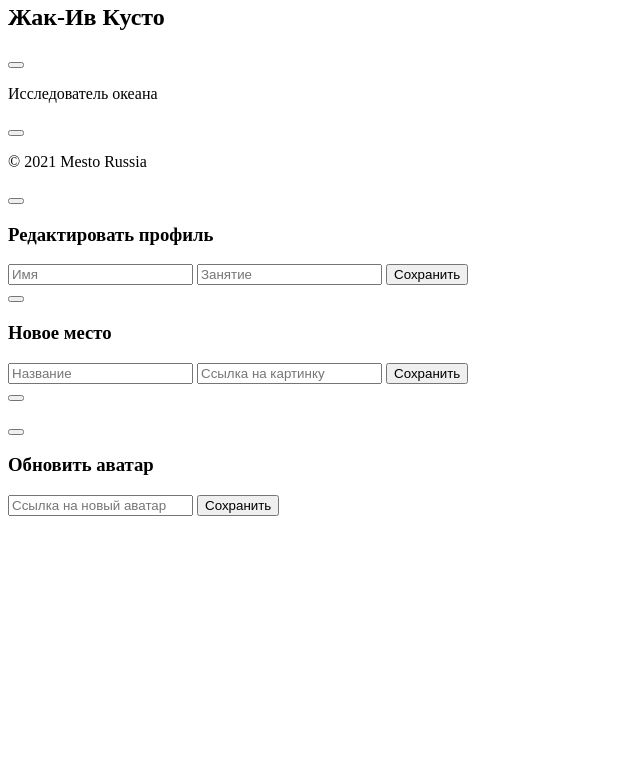
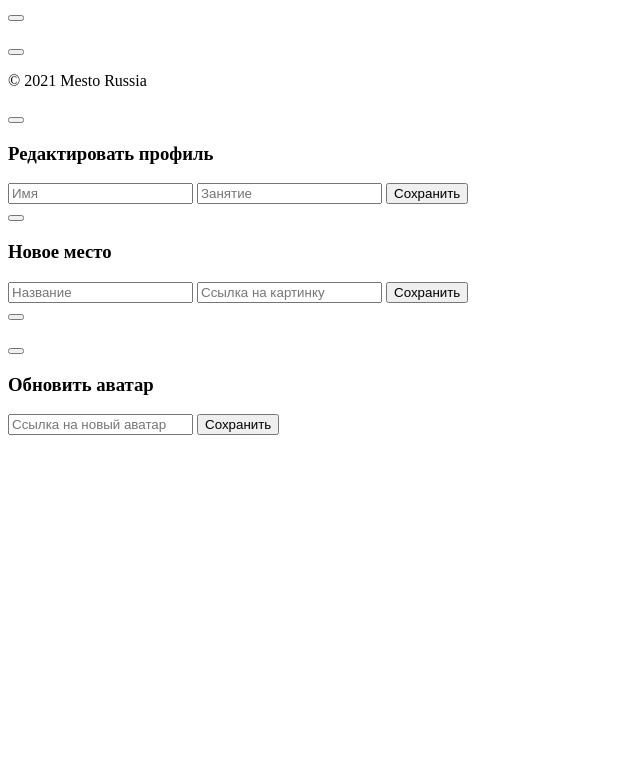
Before and after one commit to milamor-dev/mesto-project-ff, a website: page src/index.html in a window 1280 px wide. Shown: the part 42-800 px from the top of the page, without its empty margins (0-640 px from the left). Drawn offline with Linux system fonts and the light colour scheme.

Commit message:
правки после ревью 1

```diff
--- a/src/index.html
+++ b/src/index.html
@@ -21,9 +21,9 @@
         </div>
       </div>
       <div class="profile__info">
-        <h1 class="profile__title">Жак-Ив Кусто</h1>
+        <h1 class="profile__title"></h1>
         <button class="profile__edit-button" type="button"></button>
-        <p class="profile__description">Исследователь океана</p>
+        <p class="profile__description"></p>
       </div>
       <button class="profile__add-button" type="button"></button>
     </section>
```
